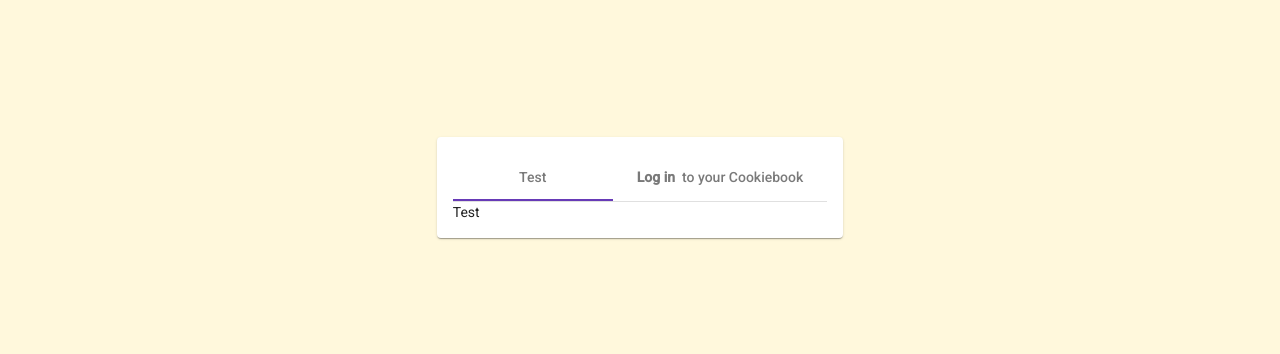
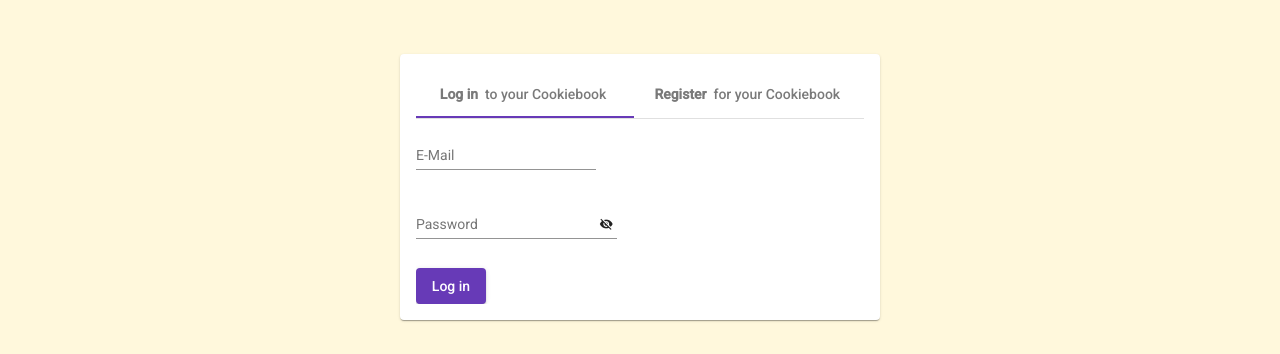
Before and after one commit to MyCookieBook/CookieBookFE, an Angular app: page / in a window 1280 px wide. Shown: the part 438-792 px from the top of the page. Built offline with nearby package versions, Linux system fonts and the light colour scheme.

Commit message:
Implement Registerpage

```diff
--- a/src/app/login-data/login-data.component.html
+++ b/src/app/login-data/login-data.component.html
@@ -1,4 +1,4 @@
-<p></p><p></p>
+<p></p>
 <p>
   <mat-form-field hideRequiredMarker="true" floatLabel="auto">
     <mat-label>E-Mail</mat-label>
--- a/src/app/login-data/login-data.component.ts
+++ b/src/app/login-data/login-data.component.ts
@@ -1,5 +1,6 @@
 import { Component, OnInit } from '@angular/core';
 import {MatIconModule} from '@angular/material/icon';
+import {MatFormFieldModule} from '@angular/material/form-field';
 
 @Component({
   selector: 'app-login-data',
--- a/src/app/login-page/login-page.component.html
+++ b/src/app/login-page/login-page.component.html
@@ -12,16 +12,14 @@
     <mat-card>
       <mat-tab-group
         mat-align-tabs="start"
-        animationDuration="0ms"
-        [color]="basic"
-        [backgroundColor]="basic">
-        <mat-tab>
-          <ng-template mat-tab-label>Test</ng-template>
-          Test
-        </mat-tab>
+        animationDuration="0ms">
         <mat-tab>
           <ng-template mat-tab-label><b>Log in</b> &nbsp; to your Cookiebook</ng-template>
           <app-login-data></app-login-data>
+        </mat-tab>
+        <mat-tab>
+          <ng-template mat-tab-label><b>Register</b> &nbsp; for your Cookiebook</ng-template>
+          <app-login-register></app-login-register>
         </mat-tab>
       </mat-tab-group>
     </mat-card>
--- /dev/null
+++ b/src/app/login-register/login-register.component.html
@@ -0,0 +1,46 @@
+<p></p>
+<p>
+  <mat-form-field hideRequiredMarker="true" floatLabel="auto">
+    <mat-label>E-Mail</mat-label>
+    <input matInput placeholder="Enter your Mail address" required>
+  </mat-form-field>
+</p>
+
+<p>
+  <mat-form-field hideRequiredMarker="true" floatLabel="auto">
+    <mat-label>Password</mat-label>
+    <input matInput [type]="hidePassword ? 'password' : 'text'" placeholder="Enter your Password">
+    <button mat-icon-button
+            matSuffix (click)="hidePassword = !hidePassword"
+            [attr.aria-label]="'Hide password'"
+            [attr.aria-pressed]="hidePassword">
+      <mat-icon>{{hidePassword ? 'visibility_off' : 'visibility'}}</mat-icon>
+    </button>
+  </mat-form-field>
+</p>
+
+<p>
+  <mat-form-field hideRequiredMarker="true" floatLabel="auto">
+    <mat-label>Confirm Password</mat-label>
+    <input matInput [type]="hideConfirmPassword ? 'password' : 'text'" placeholder="Confirm your Password">
+    <button mat-icon-button
+            matSuffix (click)="hideConfirmPassword = !hideConfirmPassword"
+            [attr.aria-label]="'Hide confirm password'"
+            [attr.aria-pressed]="hideConfirmPassword">
+      <mat-icon>{{hideConfirmPassword ? 'visibility_off' : 'visibility'}}</mat-icon>
+    </button>
+  </mat-form-field>
+</p>
+
+<p>
+  <mat-checkbox
+    required
+    [checked]="false"
+    color="primary">
+    Confirm the DSGVO
+  </mat-checkbox>
+</p>
+
+<div class="div-margin">
+  <button mat-raised-button color="primary">Register</button>
+</div>
--- /dev/null
+++ b/src/app/login-register/login-register.component.ts
@@ -0,0 +1,21 @@
+import { Component, OnInit } from '@angular/core';
+import {MatIconModule} from '@angular/material/icon';
+import {MatFormFieldModule} from '@angular/material/form-field';
+import {MatCheckboxModule} from '@angular/material/checkbox';
+
+@Component({
+  selector: 'app-login-register',
+  templateUrl: './login-register.component.html',
+  styleUrls: ['./login-register.component.scss']
+})
+export class LoginRegisterComponent implements OnInit {
+
+  hidePassword = true;
+  hideConfirmPassword = true;
+
+  constructor() { }
+
+  ngOnInit(): void {
+  }
+
+}
```
Also changed, not shown: src/app/app.module.ts (+7 -3 lines), src/app/login-register/login-register.component.scss (added), 1 other file (tests, documents, lock files or other folders).
